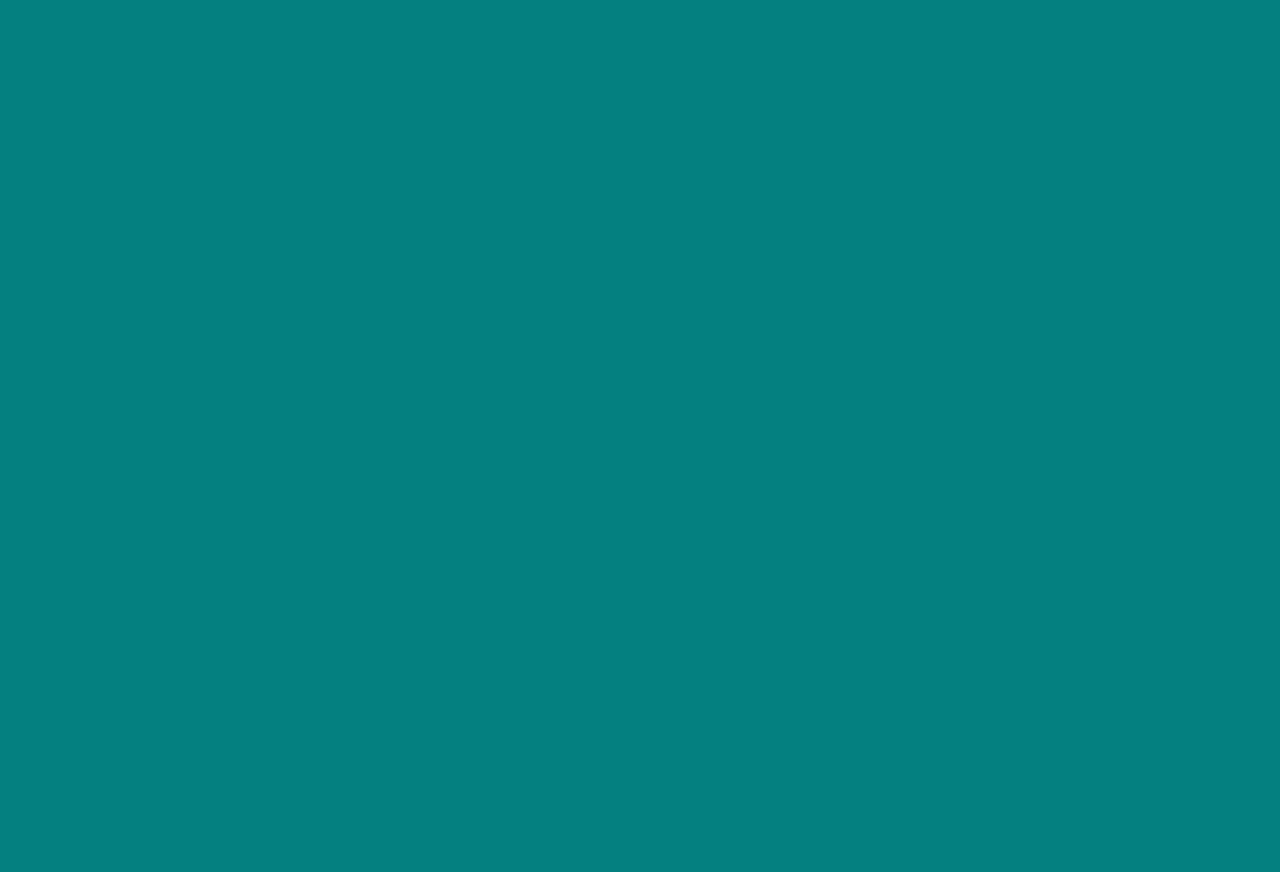
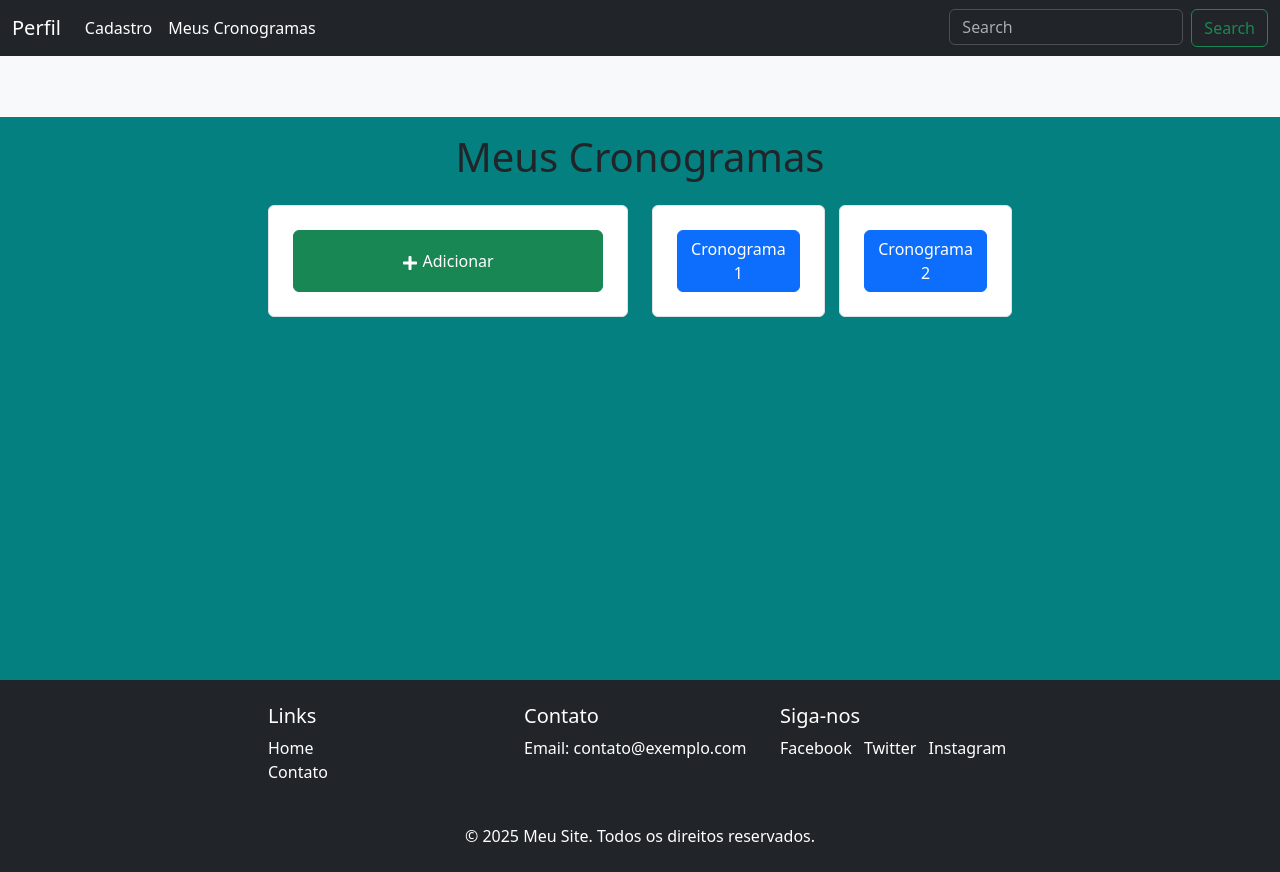
Before and after one commit to ValentimLeonardo/MindEdu, a React (Vite) app: page /cronograma in a window 1280 px wide. Before the commit this address had no page. Before the commit the page ends 800 px from the top, so only its background shows below. Built offline with nearby package versions, Linux system fonts and the light colour scheme.

Commit message:
Primeira parte-Cronogramas

```diff
--- a/src/App.jsx
+++ b/src/App.jsx
@@ -1,11 +1,11 @@
-import "./App.css";
 import 'bootstrap/dist/css/bootstrap.min.css';
 import Login from "./pages/Login/login";
 import HomePage from "./pages/Homepage/homePage"
 import { BrowserRouter, Routes, Route } from "react-router-dom";
 import Cadastro from "./pages/Cadastro/cadastro";
-import Revisao from "./pages/Revisão/revisao";
 import Perfil from "./pages/Perfil/perfil";
+import Cronograma from './pages/Cronograma/Cronograma';
+
 
 function App() {
   return(
@@ -15,8 +15,7 @@ function App() {
             <Route path='/' element={<Login/>}/>
             <Route path="/homePage" element={<HomePage/>}/>
             <Route path='/cadastro' element={<Cadastro/>}/>
-            <Route path='/revisao' element={<Revisao/>}/>
-            <Route path='/meusCronogramas' element={<meusCronogramas/>}/>
+            <Route path='/cronograma' element={<Cronograma/>}/>
             <Route path='/perfil' element={<Perfil/>}/>
         </Routes>
       </BrowserRouter>
--- a/src/Components/Nav/nav.jsx
+++ b/src/Components/Nav/nav.jsx
@@ -18,9 +18,6 @@ const Navegar = () =>{
                         <li className="nav-item">
                             <a className="nav-link active" href="#">Meus Cronogramas</a>
                         </li>
-                        <li className="nav-item">
-                            <a className="nav-link active" href="#">Revisão</a>
-                        </li>
                     </ul>
                     <form className="d-flex" role="search">
                         <input className="form-control me-2" type="search" placeholder="Search" aria-label="Search"/>
--- /dev/null
+++ b/src/pages/Cronograma/cronograma.css
@@ -0,0 +1,12 @@
+.full-height {
+    height: 100vh;
+}
+
+.navegar, .rodape {
+    height: 15vh;
+}
+
+.container-content {
+    height: 70vh;
+    overflow-y: auto;
+}
--- /dev/null
+++ b/src/pages/Cronograma/cronograma.jsx
@@ -0,0 +1,47 @@
+import Navegar from "../../Components/Nav/nav";
+import Rodape from "../../Components/Rodape/rodape";
+import "./cronograma.css";
+import { Button } from 'react-bootstrap';
+import { FaPlus } from 'react-icons/fa';
+
+
+const Cronograma = () =>{
+    return (
+        <main className="full-height d-flex flex-column ">
+            <div className="navegar bg-light">
+                <Navegar />
+            </div>
+            <div className="container container-content mt-3">
+                <h1 className="text-center mb-4">Meus Cronogramas</h1>
+                <div className="row h-80 w-60">
+                    {/* Div maior à esquerda ocupando 50% da tela */}
+                    <div className="col-6">
+                        <div className="p-4 bg-white border rounded text-center h-100">
+                            <Button variant="success" className="w-100 h-100">
+                                <FaPlus /> Adicionar
+                            </Button>
+                        </div>
+                    </div>
+                    {/* Duas divs menores alinhadas horizontalmente com space-between */}
+                    <div className="col-6 d-flex justify-content-between">
+                        <div className="p-4 bg-white border rounded text-center" style={{ width: '48%' }}>
+                            <Button variant="primary" className="w-100">
+                                Cronograma 1
+                            </Button>
+                        </div>
+                        <div className="p-4 bg-white border rounded text-center" style={{ width: '48%' }}>
+                            <Button variant="primary" className="w-100">
+                                Cronograma 2
+                            </Button>
+                        </div>
+                    </div>
+                </div>
+            </div>
+            <div className="rodape bg-light mt-auto">
+                <Rodape />
+            </div>
+        </main>
+    );
+}
+
+export default Cronograma;
--- a/src/pages/Revisão/revisao.jsx
+++ /dev/null
@@ -1,9 +0,0 @@
-import "./revisao.css";
-
-const Revisao = () =>{
-    return(
-        <div>revisao</div>
-    )
-}
-
-export default Revisao;
```
Also changed, not shown: src/pages/MeusCronogramas/meusCronogramas.jsx (deleted, +0 -9 lines), src/pages/MeusCronogramas/meusCronogramas.css (deleted), src/pages/Revisão/revisao.css (deleted).
